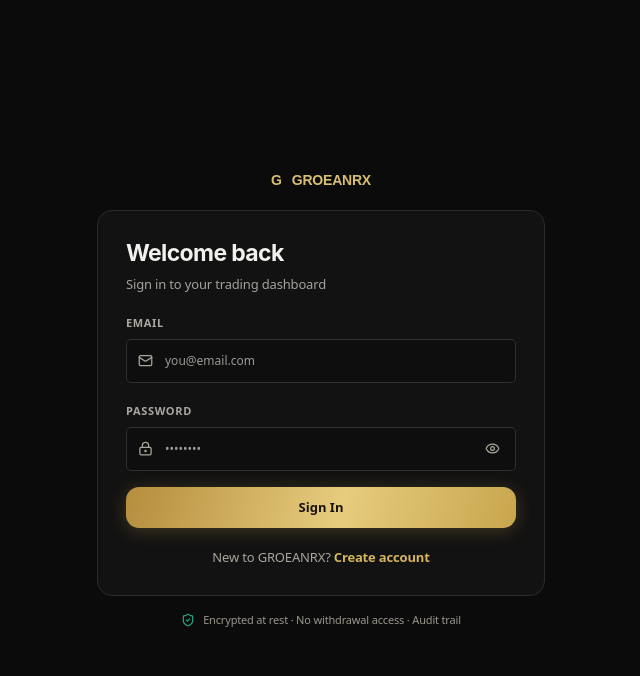
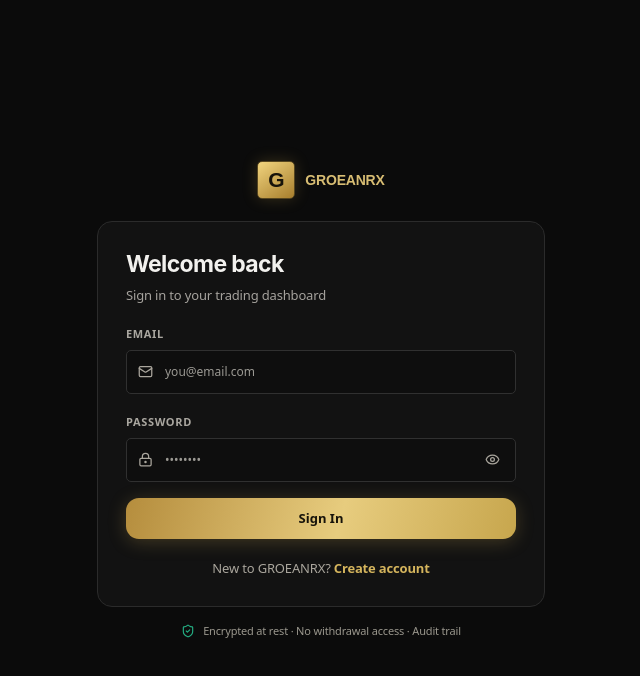
Before and after one commit to ARTHURBUKENYA30/groearnx, a Next.js app: page /login in a window 1280 px wide. Shown: the top 676 px of the page, without its empty margins (319-959 px from the left). Built offline with nearby package versions, Linux system fonts and the light colour scheme.

Commit message:
Style GROEANRX sign-in monogram

```diff
--- a/app/globals.css
+++ b/app/globals.css
@@ -240,3 +240,5 @@
 .trx-login-exact .trx-auth-foot svg{color:#24ad82}
 .trx-login-exact .trx-auth-error,.trx-login-exact .trx-auth-notice{font-size:11px}
 @media(max-width:600px){.trx-login-exact{padding:40px 18px}.trx-login-exact .trx-auth-card{padding:25px 20px}.trx-login-exact .trx-auth-brand{margin-bottom:19px}}
+
+.trx-login-exact .trx-auth-logo-mark{width:38px;height:38px;display:grid;place-items:center;border:1px solid #55451f;border-radius:5px;background:linear-gradient(145deg,#f1d47e,#a77e2d);color:#17130a;font-size:21px;font-weight:900;box-shadow:0 0 15px #d5ae4a36}
```
